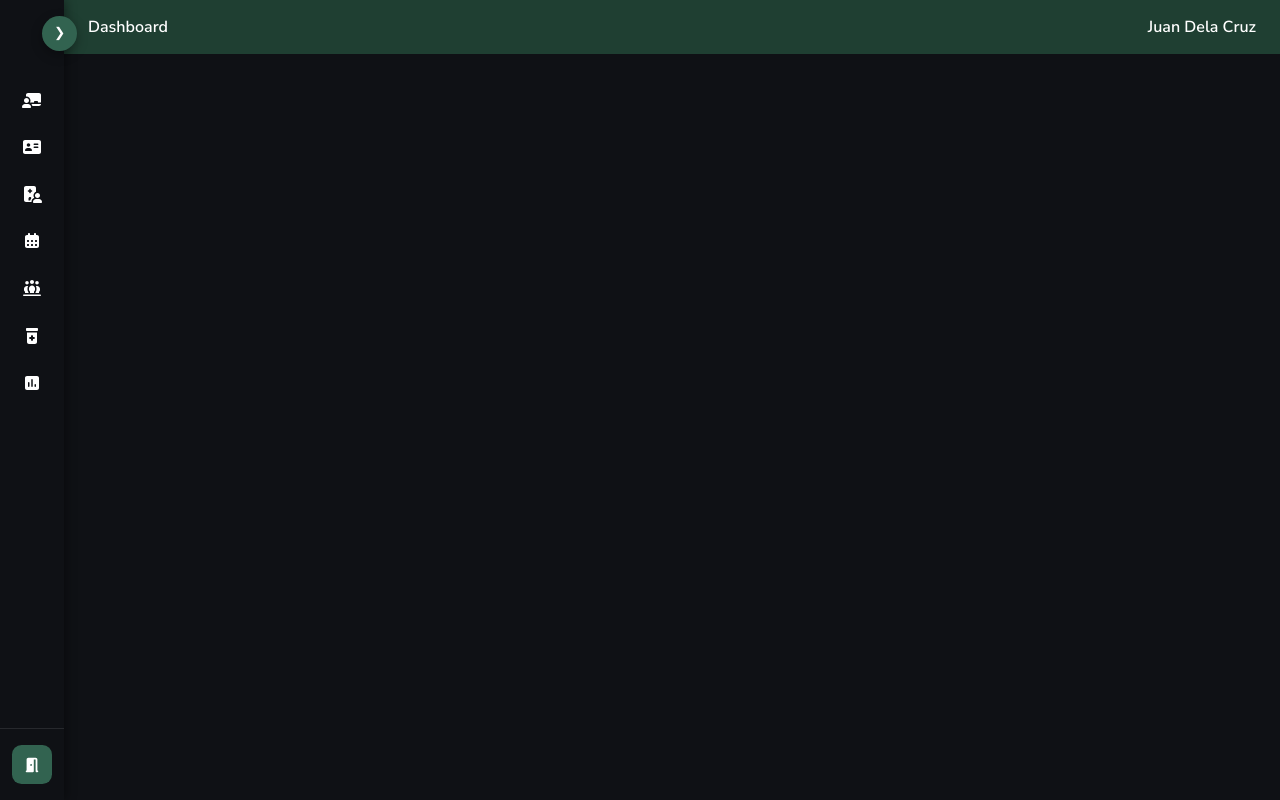
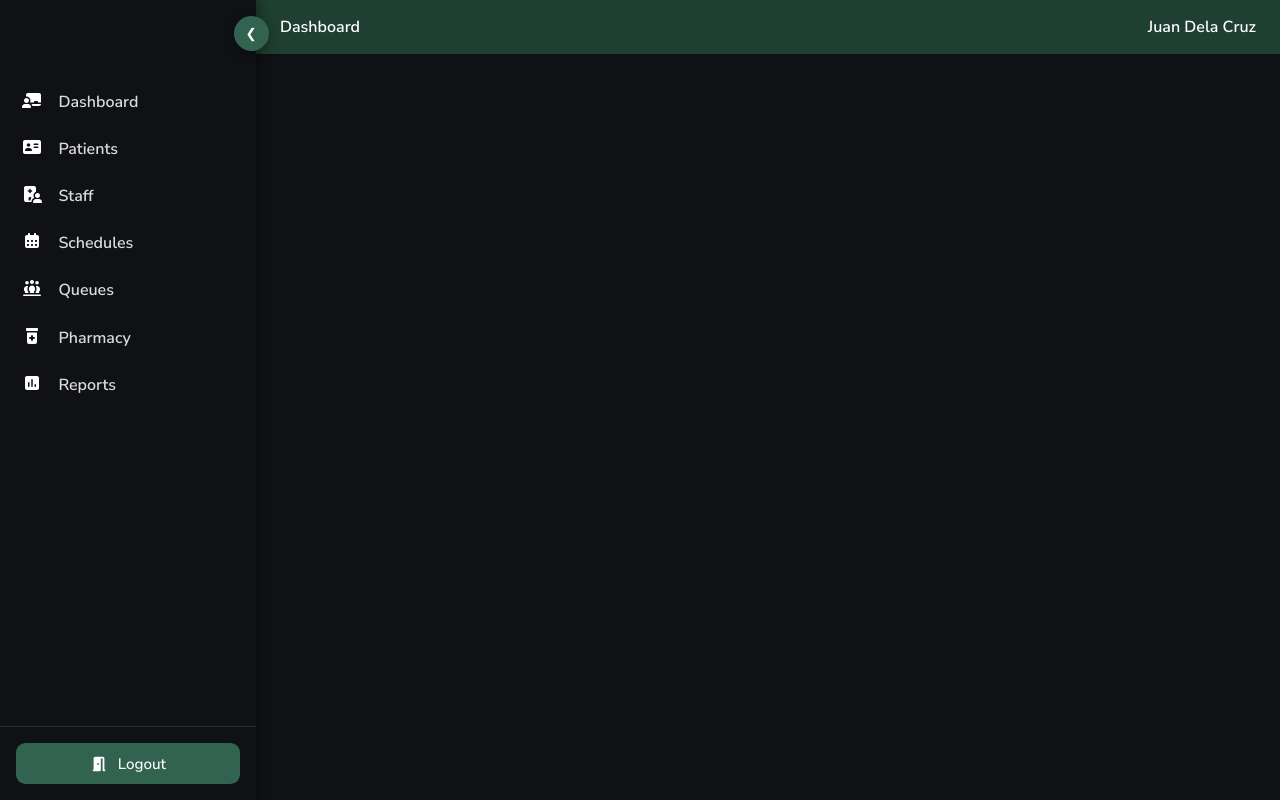
Before and after one commit to AspiringSaint/rhcms-1, a React (Vite) app: page /admin in a window 1280 px wide. Built offline with nearby package versions, Linux system fonts and the light colour scheme.

Commit message:
set the collapsed state initial value  into false

```diff
--- a/src/components/Sidebar.jsx
+++ b/src/components/Sidebar.jsx
@@ -108,7 +108,7 @@ const roleMenus = {
 
 const Sidebar = () => {
 
-    const [collapsed, setCollapsed] = useState(true);
+    const [collapsed, setCollapsed] = useState(false);
 
     const role = 'admin';
     const menus = roleMenus[role];
```
